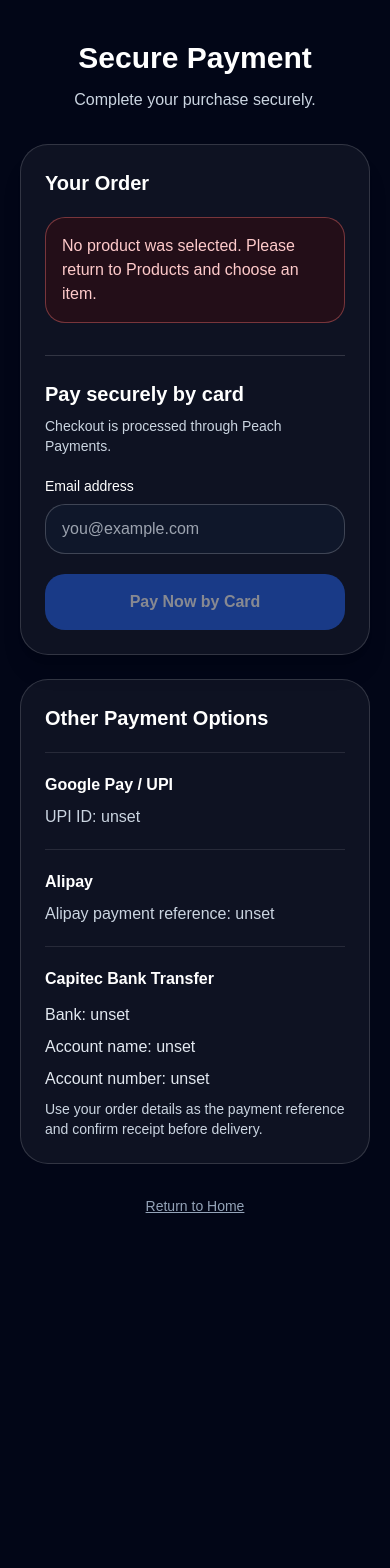
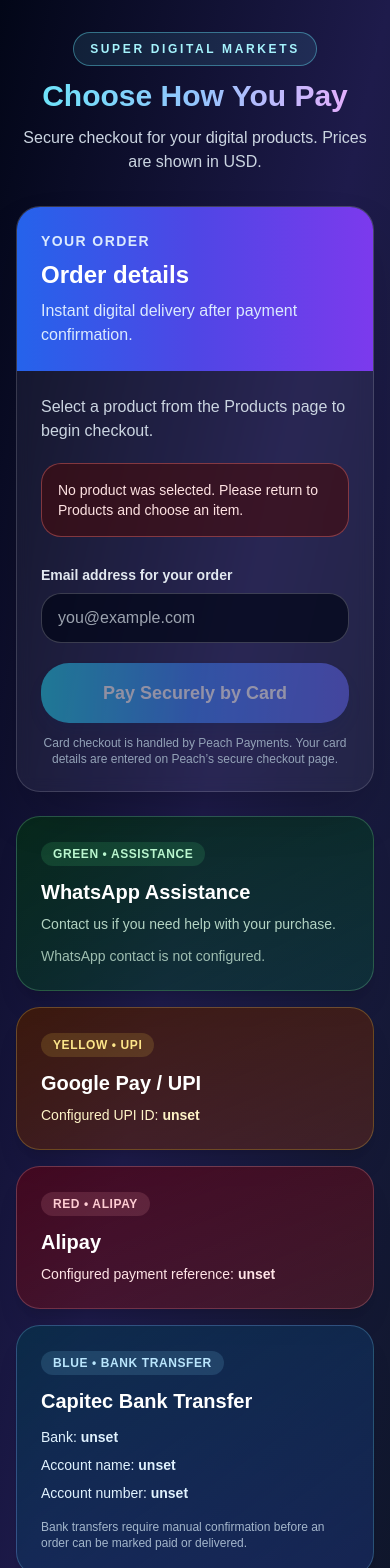
Before and after one commit to MichaelBBB/SUPER-DIGITAL-MARKETS, a Next.js app: page /payment in a window 390 px wide. Shown: the top 1568 px of the page. Before the commit the page ends 1288 px from the top, so only its background shows below. Built offline with nearby package versions, Linux system fonts and the light colour scheme; no server answers.

Commit message:
Restore multicoloured payment panel with secure Peach checkout

```diff
--- a/app/payment/page.tsx
+++ b/app/payment/page.tsx
@@ -1,4 +1,3 @@
-
 'use client';
 
 import { Suspense, useEffect, useState } from 'react';
@@ -25,44 +24,30 @@ function PaymentContent() {
   const [loading, setLoading] = useState(true);
   const [paying, setPaying] = useState(false);
   const [error, setError] = useState('');
-  const [message, setMessage] = useState('');
-  const [paymentStatus, setPaymentStatus] =
-    useState<PaymentStatus | null>(null);
-  const [statusMessage, setStatusMessage] = useState(
-    'Checking your payment status...'
-  );
+  const [paymentStatus, setPaymentStatus] = useState<PaymentStatus | null>(null);
+  const [statusMessage, setStatusMessage] = useState('Checking your payment status...');
 
   const whatsapp = process.env.NEXT_PUBLIC_WHATSAPP_NUMBER || '';
   const upiId = process.env.NEXT_PUBLIC_UPI_ID || '';
   const alipayId = process.env.NEXT_PUBLIC_ALIPAY_ID || '';
   const bankName = process.env.NEXT_PUBLIC_CAPITEC_BANK_NAME || '';
-  const accountName =
-    process.env.NEXT_PUBLIC_CAPITEC_ACCOUNT_NAME || '';
-  const accountNumber =
-    process.env.NEXT_PUBLIC_CAPITEC_ACCOUNT_NUMBER || '';
+  const accountName = process.env.NEXT_PUBLIC_CAPITEC_ACCOUNT_NAME || '';
+  const accountNumber = process.env.NEXT_PUBLIC_CAPITEC_ACCOUNT_NUMBER || '';
 
   useEffect(() => {
     let cancelled = false;
 
     async function checkPaymentStatus() {
       if (!sessionId) return;
-
       try {
         const response = await fetch(
           `/api/payments/status?session_id=${encodeURIComponent(sessionId)}`,
           { cache: 'no-store' }
         );
-
         const result = await response.json();
-
         if (!response.ok) {
-          throw new Error(
-            typeof result.error === 'string'
-              ? result.error
-              : 'Unable to retrieve payment status.'
-          );
+          throw new Error(typeof result.error === 'string' ? result.error : 'Unable to retrieve payment status.');
         }
-
         if (!cancelled) {
           setPaymentStatus({
             status: String(result.status || 'pending'),
@@ -72,20 +57,13 @@ function PaymentContent() {
         }
       } catch (err) {
         if (!cancelled) {
-          setStatusMessage(
-            err instanceof Error
-              ? err.message
-              : 'Unable to retrieve payment status.'
-          );
+          setStatusMessage(err instanceof Error ? err.message : 'Unable to retrieve payment status.');
         }
       }
     }
 
     void checkPaymentStatus();
-
-    return () => {
-      cancelled = true;
-    };
+    return () => { cancelled = true; };
   }, [sessionId]);
 
   useEffect(() => {
@@ -96,11 +74,8 @@ function PaymentContent() {
         setLoading(false);
         return;
       }
-
       if (!item) {
-        setError(
-          'No product was selected. Please return to Products and choose an item.'
-        );
+        setError('No product was selected. Please return to Products and choose an item.');
         setLoading(false);
         return;
       }
@@ -110,58 +85,31 @@ function PaymentContent() {
           `/api/products/lookup?name=${encodeURIComponent(item)}`,
           { cache: 'no-store' }
         );
-
         const result = await response.json();
-
         if (!response.ok) {
-          throw new Error(
-            typeof result.error === 'string'
-              ? result.error
-              : 'Unable to load the selected product.'
-          );
+          const missing = Array.isArray(result.missing) ? ` Missing settings: ${result.missing.join(', ')}.` : '';
+          throw new Error((typeof result.error === 'string' ? result.error : 'Unable to load the selected product.') + missing);
         }
 
         const data = result.product as Product | undefined;
-
-        if (
-          !data ||
-          !data.id ||
-          !data.name ||
-          !Number.isFinite(Number(data.price_usd))
-        ) {
-          throw new Error(
-            'The product lookup returned an incomplete product record.'
-          );
+        if (!data || !data.id || !data.name || !Number.isFinite(Number(data.price_usd))) {
+          throw new Error('The product lookup returned an incomplete product record.');
         }
-
         if (!cancelled) {
-          setProduct({
-            id: data.id,
-            name: data.name,
-            price_usd: Number(data.price_usd),
-          });
+          setProduct({ id: data.id, name: data.name, price_usd: Number(data.price_usd) });
           setError('');
         }
       } catch (err) {
         if (!cancelled) {
-          setError(
-            err instanceof Error
-              ? err.message
-              : 'Unable to load the selected product.'
-          );
+          setError(err instanceof Error ? err.message : 'Unable to load the selected product.');
         }
       } finally {
-        if (!cancelled) {
-          setLoading(false);
-        }
+        if (!cancelled) setLoading(false);
       }
     }
 
     void loadProduct();
-
-    return () => {
-      cancelled = true;
-    };
+    return () => { cancelled = true; };
   }, [item, sessionId]);
 
   async function payByCard() {
@@ -169,19 +117,13 @@ function PaymentContent() {
       setError('Please select a valid product before paying.');
       return;
     }
-
-    if (
-      !email.trim() ||
-      !/^[^\s@]+@[^\s@]+\.[^\s@]+$/.test(email.trim())
-    ) {
+    if (!email.trim() || !/^[^\s@]+@[^\s@]+\.[^\s@]+$/.test(email.trim())) {
       setError('Please enter a valid email address.');
       return;
     }
 
     setPaying(true);
     setError('');
-    setMessage('');
-
     try {
       const response = await fetch('/api/create-payment', {
         method: 'POST',
@@ -193,131 +135,74 @@ function PaymentContent() {
           country: 'ZA',
         }),
       });
-
       const result = await response.json();
-
       if (!response.ok) {
-        throw new Error(
-          typeof result.error === 'string'
-            ? result.error
-            : 'Unable to start checkout. Please try again.'
-        );
+        const details = typeof result.details === 'string' ? ` ${result.details}` : '';
+        throw new Error((typeof result.error === 'string' ? result.error : 'Unable to start checkout. Please try again.') + details);
       }
-
-      if (
-        typeof result.redirectUrl !== 'string' ||
-        !result.redirectUrl
-      ) {
-        throw new Error(
-          'The payment provider did not return a checkout link.'
-        );
+      if (typeof result.redirectUrl !== 'string' || !result.redirectUrl.startsWith('https://')) {
+        throw new Error('The payment provider did not return a valid secure checkout link.');
       }
-
       window.location.assign(result.redirectUrl);
     } catch (err) {
-      setError(
-        err instanceof Error
-          ? err.message
-          : 'Unable to start checkout. Please try again.'
-      );
+      setError(err instanceof Error ? err.message : 'Unable to start checkout. Please try again.');
       setPaying(false);
     }
   }
 
   if (sessionId) {
     return (
-      <main className="min-h-screen bg-slate-950 px-6 py-12 text-white">
-        <div className="mx-auto max-w-xl rounded-2xl border border-white/15 bg-white/5 p-8">
-          <h1 className="text-3xl font-bold">Payment Status</h1>
+      <main className="min-h-screen bg-gradient-to-br from-indigo-950 via-slate-950 to-cyan-950 px-5 py-12 text-white">
+        <div className="mx-auto max-w-xl rounded-3xl border border-cyan-300/30 bg-slate-900/80 p-8 shadow-2xl">
+          <div className="mb-5 inline-flex rounded-full bg-cyan-400/15 px-4 py-2 text-sm font-bold text-cyan-200">ORDER UPDATE</div>
+          <h1 className="text-3xl font-black">Payment Status</h1>
           <p className="mt-4 text-slate-300">{statusMessage}</p>
-
           {paymentStatus && (
-            <div className="mt-6 space-y-3">
-              <p>
-                Status:{' '}
-                <strong className="capitalize">
-                  {paymentStatus.status}
-                </strong>
-              </p>
-              <p>
-                Amount: ${paymentStatus.amountUSD.toFixed(2)} USD
-              </p>
+            <div className="mt-6 rounded-2xl bg-gradient-to-r from-blue-950 to-violet-950 p-5">
+              <p>Status: <strong className="capitalize">{paymentStatus.status}</strong></p>
+              <p className="mt-2">Amount: ${paymentStatus.amountUSD.toFixed(2)} USD</p>
             </div>
           )}
-
-          <a
-            href="/"
-            className="mt-8 inline-block rounded-xl bg-blue-600 px-6 py-3 font-semibold text-white hover:bg-blue-700"
-          >
-            Return to Home
-          </a>
+          <a href="/" className="mt-8 inline-block rounded-xl bg-cyan-500 px-6 py-3 font-bold text-slate-950 hover:bg-cyan-300">Return to Home</a>
         </div>
       </main>
     );
   }
 
   return (
-    <main className="min-h-screen bg-slate-950 px-5 py-10 text-white sm:px-8">
-      <div className="mx-auto max-w-3xl">
+    <main className="min-h-screen bg-gradient-to-br from-slate-950 via-indigo-950 to-slate-900 px-4 py-8 text-white sm:px-8 sm:py-12">
+      <div className="mx-auto max-w-5xl">
         <header className="mb-8 text-center">
-          <h1 className="text-3xl font-bold sm:text-4xl">
-            Secure Payment
-          </h1>
-          <p className="mt-3 text-slate-300">
-            Complete your purchase securely.
-          </p>
+          <div className="mb-3 inline-flex rounded-full border border-cyan-300/40 bg-cyan-300/10 px-4 py-2 text-xs font-extrabold uppercase tracking-[0.22em] text-cyan-200">Super Digital Markets</div>
+          <h1 className="bg-gradient-to-r from-cyan-300 via-blue-300 to-fuchsia-300 bg-clip-text text-3xl font-black text-transparent sm:text-5xl">Choose How You Pay</h1>
+          <p className="mx-auto mt-3 max-w-2xl text-slate-300">Secure checkout for your digital products. Prices are shown in USD.</p>
         </header>
 
-        <section className="rounded-2xl border border-white/15 bg-white/5 p-6 shadow-xl sm:p-8">
-          <h2 className="text-xl font-semibold">Your Order</h2>
-
+        <section className="grid gap-6 lg:grid-cols-[1.05fr_0.95fr]">
+          <div className="overflow-hidden rounded-3xl border border-white/15 bg-white/5 shadow-2xl backdrop-blur">
+            <div className="bg-gradient-to-r from-blue-600 via-indigo-600 to-violet-600 p-6 sm:p-8">
+              <p className="text-sm font-bold uppercase tracking-widest text-blue-100">Your Order</p>
+              <h2 className="mt-2 text-2xl font-black sm:text-3xl">{loading ? 'Loading your product…' : product?.name || 'Order details'}</h2>
+              <p className="mt-2 text-blue-100">Instant digital delivery after payment confirmation.</p>
+            </div>
+            <div className="p-6 sm:p-8">
               {loading ? (
-            <p className="mt-4 text-slate-300">
-              Loading selected product...
-            </p>
+                <p className="text-slate-300">Loading selected product…</p>
               ) : product ? (
-            <div className="mt-4 flex flex-wrap items-center justify-between gap-4 rounded-xl bg-black/20 p-4">
+                <div className="flex items-center justify-between gap-4 rounded-2xl border border-cyan-300/20 bg-slate-950/60 p-5">
                   <div>
-                <p className="font-semibold">{product.name}</p>
-                <p className="mt-1 text-sm text-slate-300">
-                  Digital product
-                </p>
+                    <p className="font-bold">{product.name}</p>
+                    <p className="mt-1 text-sm text-slate-400">Digital product</p>
                   </div>
-              <p className="text-xl font-bold">
-                ${product.price_usd.toFixed(2)} USD
-              </p>
+                  <p className="whitespace-nowrap text-2xl font-black text-cyan-300">${product.price_usd.toFixed(2)} <span className="text-xs">USD</span></p>
                 </div>
-          ) : null}
-
-          {error && (
-            <div
-              role="alert"
-              className="mt-5 rounded-xl border border-red-400/40 bg-red-950/40 p-4 text-red-200"
-            >
-              {error}
-            </div>
+              ) : (
+                <p className="text-slate-300">Select a product from the Products page to begin checkout.</p>
               )}
 
-          {message && (
-            <p className="mt-4 rounded-xl bg-white/10 p-4 text-slate-200">
-              {message}
-            </p>
-          )}
+              {error && <div role="alert" className="mt-5 break-words rounded-xl border border-red-400/40 bg-red-950/60 p-4 text-sm text-red-100">{error}</div>}
 
-          <div className="mt-8 border-t border-white/15 pt-6">
-            <h2 className="text-xl font-semibold">
-              Pay securely by card
-            </h2>
-            <p className="mt-2 text-sm text-slate-300">
-              Checkout is processed through Peach Payments.
-            </p>
-
-            <label
-              htmlFor="payment-email"
-              className="mt-5 block text-sm font-medium"
-            >
-              Email address
-            </label>
+              <label htmlFor="payment-email" className="mt-7 block text-sm font-bold text-slate-200">Email address for your order</label>
               <input
                 id="payment-email"
                 type="email"
@@ -325,89 +210,60 @@ function PaymentContent() {
                 value={email}
                 onChange={(event) => setEmail(event.target.value)}
                 placeholder="you@example.com"
-              className="mt-2 w-full rounded-xl border border-white/20 bg-slate-900 px-4 py-3 text-white outline-none focus:border-blue-400"
+                className="mt-2 w-full rounded-xl border border-white/20 bg-slate-950/70 px-4 py-3 text-white outline-none transition focus:border-cyan-300 focus:ring-2 focus:ring-cyan-300/20"
               />
 
               <button
                 type="button"
                 onClick={payByCard}
                 disabled={loading || paying || !product}
-              className="mt-5 w-full rounded-xl bg-blue-600 px-6 py-4 font-bold text-white hover:bg-blue-700 disabled:cursor-not-allowed disabled:opacity-50"
+                className="mt-5 w-full rounded-2xl bg-gradient-to-r from-cyan-400 via-blue-500 to-indigo-500 px-6 py-4 text-lg font-black text-white shadow-lg shadow-blue-950/40 transition hover:brightness-110 disabled:cursor-not-allowed disabled:opacity-50"
               >
-              {paying
-                ? 'Connecting to Peach Payments...'
-                : 'Pay Now by Card'}
+                {paying ? 'Connecting securely to Peach…' : 'Pay Securely by Card'}
               </button>
+              <p className="mt-3 text-center text-xs text-slate-400">Card checkout is handled by Peach Payments. Your card details are entered on Peach’s secure checkout page.</p>
             </div>
-        </section>
+          </div>
 
-        <section className="mt-6 rounded-2xl border border-white/15 bg-white/5 p-6">
-          <h2 className="text-xl font-semibold">
-            Other Payment Options
-          </h2>
+          <div className="space-y-4">
+            <div className="rounded-3xl border border-green-300/25 bg-gradient-to-br from-green-950/80 to-emerald-900/40 p-6 shadow-xl">
+              <div className="mb-3 inline-flex rounded-full bg-green-400/15 px-3 py-1 text-xs font-bold uppercase tracking-wider text-green-200">Green • Assistance</div>
+              <h2 className="text-xl font-black">WhatsApp Assistance</h2>
+              <p className="mt-2 text-sm text-green-100/80">Contact us if you need help with your purchase.</p>
+              {whatsapp ? (
+                <a href={`https://wa.me/${whatsapp.replace(/[^\d]/g, '')}`} target="_blank" rel="noreferrer" className="mt-4 inline-flex rounded-xl bg-green-500 px-5 py-3 font-bold text-green-950 hover:bg-green-300">Chat on WhatsApp</a>
+              ) : <p className="mt-3 text-sm text-green-100/70">WhatsApp contact is not configured.</p>}
+            </div>
 
-          {whatsapp && (
-            <div className="mt-5 border-t border-white/10 pt-5">
-              <h3 className="font-semibold">WhatsApp Assistance</h3>
-              <p className="mt-2 text-sm text-slate-300">
-                Contact us for help with your purchase.
-              </p>
-              <a
-                href={`https://wa.me/${whatsapp.replace(/[^\d]/g, '')}`}
-                target="_blank"
-                rel="noreferrer"
-                className="mt-3 inline-block rounded-xl bg-green-700 px-5 py-3 font-semibold hover:bg-green-600"
-              >
-                Contact Us on WhatsApp
-              </a>
+            <div className="rounded-3xl border border-amber-300/25 bg-gradient-to-br from-amber-950/80 to-orange-900/40 p-6 shadow-xl">
+              <div className="mb-3 inline-flex rounded-full bg-amber-300/15 px-3 py-1 text-xs font-bold uppercase tracking-wider text-amber-200">Yellow • UPI</div>
+              <h2 className="text-xl font-black">Google Pay / UPI</h2>
+              {upiId ? <p className="mt-2 break-all text-sm text-amber-100">Configured UPI ID: <strong>{upiId}</strong></p> : <p className="mt-2 text-sm text-amber-100/80">UPI details are not configured. This option is displayed for information only and does not process a payment here.</p>}
             </div>
-          )}
 
-          {upiId && (
-            <div className="mt-5 border-t border-white/10 pt-5">
-              <h3 className="font-semibold">Google Pay / UPI</h3>
-              <p className="mt-2 text-slate-300">
-                UPI ID: {upiId}
-              </p>
+            <div className="rounded-3xl border border-rose-300/25 bg-gradient-to-br from-rose-950/80 to-red-900/40 p-6 shadow-xl">
+              <div className="mb-3 inline-flex rounded-full bg-rose-300/15 px-3 py-1 text-xs font-bold uppercase tracking-wider text-rose-200">Red • Alipay</div>
+              <h2 className="text-xl font-black">Alipay</h2>
+              {alipayId ? <p className="mt-2 break-all text-sm text-rose-100">Configured payment reference: <strong>{alipayId}</strong></p> : <p className="mt-2 text-sm text-rose-100/80">Alipay details are not configured. This option does not process a payment here.</p>}
             </div>
-          )}
 
-          {alipayId && (
-            <div className="mt-5 border-t border-white/10 pt-5">
-              <h3 className="font-semibold">Alipay</h3>
-              <p className="mt-2 text-slate-300">
-                Alipay payment reference: {alipayId}
-              </p>
+            <div className="rounded-3xl border border-sky-300/25 bg-gradient-to-br from-sky-950/80 to-blue-900/40 p-6 shadow-xl">
+              <div className="mb-3 inline-flex rounded-full bg-sky-300/15 px-3 py-1 text-xs font-bold uppercase tracking-wider text-sky-200">Blue • Bank Transfer</div>
+              <h2 className="text-xl font-black">Capitec Bank Transfer</h2>
+              {bankName && accountName && accountNumber ? (
+                <div className="mt-3 space-y-2 break-words text-sm text-sky-100">
+                  <p>Bank: <strong>{bankName}</strong></p>
+                  <p>Account name: <strong>{accountName}</strong></p>
+                  <p>Account number: <strong>{accountNumber}</strong></p>
+                  <p className="pt-2 text-xs text-sky-100/70">Bank transfers require manual confirmation before an order can be marked paid or delivered.</p>
                 </div>
-          )}
-
-          <div className="mt-5 border-t border-white/10 pt-5">
-            <h3 className="font-semibold">Capitec Bank Transfer</h3>
-
-            {bankName && accountName && accountNumber ? (
-              <div className="mt-3 space-y-2 text-slate-200">
-                <p>Bank: {bankName}</p>
-                <p>Account name: {accountName}</p>
-                <p>Account number: {accountNumber}</p>
-                <p className="mt-3 text-sm text-slate-300">
-                  Use your order details as the payment reference and
-                  confirm receipt before delivery.
-                </p>
+              ) : <p className="mt-2 text-sm text-sky-100/80">Verified Capitec display details have not been configured.</p>}
             </div>
-            ) : (
-              <p className="mt-3 text-sm text-amber-200">
-                Bank details have not been configured for display.
-                Configure the verified Capitec display variables in
-                Vercel before using this option.
-              </p>
-            )}
           </div>
         </section>
 
         <footer className="py-8 text-center text-sm text-slate-400">
-          <a href="/" className="underline hover:text-white">
-            Return to Home
-          </a>
+          <a href="/" className="underline decoration-cyan-400 underline-offset-4 hover:text-white">Return to Home</a>
         </footer>
       </div>
     </main>
@@ -416,13 +272,7 @@ function PaymentContent() {
 
 export default function PaymentPage() {
   return (
-    <Suspense
-      fallback={
-        <main className="min-h-screen bg-slate-950 px-6 py-12 text-center text-white">
-          Loading secure payment page...
-        </main>
-      }
-    >
+    <Suspense fallback={<main className="min-h-screen bg-slate-950 px-6 py-12 text-center text-white">Loading secure payment page…</main>}>
       <PaymentContent />
     </Suspense>
   );
```
Lines whose indentation alone changed are shown as unchanged.
